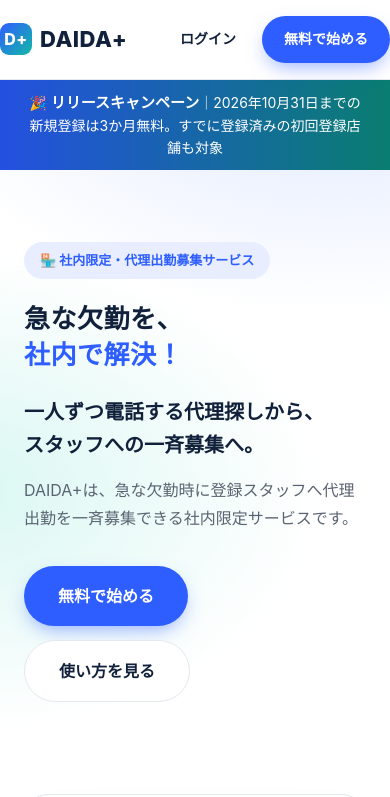
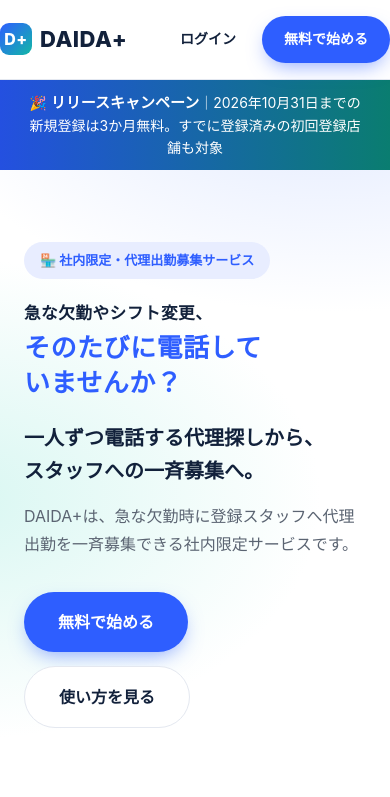
Before and after one commit to makuro3688/daida-plus-lp, a plain HTML site: page index.html in a window 390 px wide. Shown: the top 797 px of the page. Drawn offline with Linux system fonts and the light colour scheme.

Commit message:
Refocus homepage messaging on phone burden

```diff
--- a/index.html
+++ b/index.html
@@ -97,6 +97,13 @@
     margin-bottom:22px;
   }
   .hero h1 span{color:var(--blue);}
+  .hero h1 .hero-title-context{
+    display:block;color:var(--navy);font-size:0.64em;line-height:1.5;margin-bottom:4px;
+  }
+  .hero h1 .hero-title-question{
+    display:block;font-size:1em;line-height:1.35;
+  }
+  .hero h1 .hero-question-chunk{white-space:nowrap;}
   .hero p.lead{
     font-size:16px;color:var(--gray);max-width:520px;margin-bottom:34px;
   }
@@ -396,7 +403,7 @@
 <div class="campaign-bar" id="releaseCampaignBar">🎉 <strong>リリースキャンペーン</strong>｜2026年10月31日までの新規登録は3か月無料。すでに登録済みの初回登録店舗も対象</div>
 <section class="hero" style="padding:72px 0 52px;">
 <div class="wrap hero-inner">
-<div><span class="eyebrow">🏪 社内限定・代理出勤募集サービス</span><h1>急な欠勤を、<br/><span style="white-space:nowrap;">社内で解決！</span></h1><p style="font-size:20px;font-weight:700;color:var(--navy);line-height:1.65;margin-bottom:14px;">一人ずつ電話する代理探しから、<br/>スタッフへの一斉募集へ。</p><p class="lead">DAIDA+は、急な欠勤時に登録スタッフへ代理出勤を一斉募集できる社内限定サービスです。</p><div class="hero-actions"><a class="btn btn-primary btn-lg" href="https://app.daida-store.jp/signup.html">無料で始める</a><a class="btn btn-outline btn-lg" href="#how">使い方を見る</a></div></div>
+<div><span class="eyebrow">🏪 社内限定・代理出勤募集サービス</span><h1><span class="hero-title-context">急な欠勤やシフト変更、</span><span class="hero-title-question"><span class="hero-question-chunk">そのたびに電話して</span><wbr/><span class="hero-question-chunk">いませんか？</span></span></h1><p style="font-size:20px;font-weight:700;color:var(--navy);line-height:1.65;margin-bottom:14px;">一人ずつ電話する代理探しから、<br/>スタッフへの一斉募集へ。</p><p class="lead">DAIDA+は、急な欠勤時に登録スタッフへ代理出勤を一斉募集できる社内限定サービスです。</p><div class="hero-actions"><a class="btn btn-primary btn-lg" href="https://app.daida-store.jp/signup.html">無料で始める</a><a class="btn btn-outline btn-lg" href="#how">使い方を見る</a></div></div>
 <div class="hero-visual">
 <div class="visual-card-header">
 <div>
@@ -453,10 +460,10 @@
 <span class="num">01</span>
 <span class="problem-icon">📞</span>
 </div>
-<h3 class="problem-title">急な欠勤</h3>
-<p class="problem-question">電話で一人ずつ連絡していませんか？</p>
+<h3 class="problem-title">連絡の負担</h3>
+<p class="problem-question">代理探しに、時間を取られていませんか？</p>
 <div class="divider"></div>
-<p class="problem-body">忙しい時間帯に何人ものスタッフへ連絡。<br/>本来の業務が後回しになってしまいます。</p>
+<p class="problem-body">急な欠勤やシフト変更のたびに連絡対応。<br/>忙しい時間帯ほど、本来の業務が後回しになります。</p>
 </div>
 <div class="problem-card">
 <div class="card-top">
@@ -488,7 +495,7 @@
 <div class="wrap">
 <div class="section-head">
 <span class="section-tag">HOW IT WORKS</span>
-<h2>急な欠勤でも、かんたんに代理募集。</h2>
+<h2>代理募集から決定まで、4ステップ。</h2>
 </div>
 <div class="steps">
 <div class="step">
```
